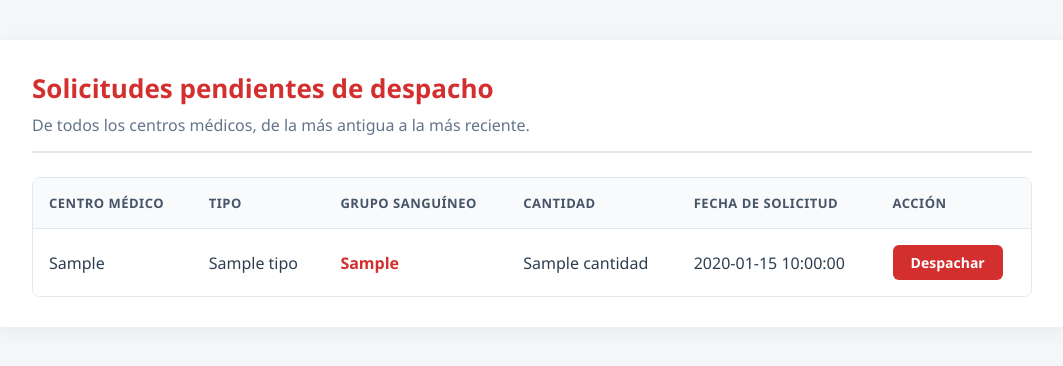
After one commit to Felipedlf339/Sistema-de-Gestion-de-Donaciones, a FastAPI app: template templates/solicitudes_pendientes.html in a window 1280 px wide. The commit adds this page. Shown: the top 366 px of the page, without its empty margins (108-1171 px from the left). Run offline with FastAPI, Linux system fonts and the light colour scheme; the template is opened without the code that fills it: most values are stand-ins (such as "Sample title", 1, 10 or a date in 2020).

Commit message:
feat: Agrega vista de solicitudes pendientes para el encargado de inventario

```diff
--- a/main.py
+++ b/main.py
@@ -4,6 +4,7 @@ from fastapi.templating import Jinja2Templates
 from gestion_donaciones.rutas import disponibilidad, elegibilidad, registro_donaciones
 from gestion_donaciones.rutas import registro_donantes as rutas_donantes
 from gestion_donaciones.database import inicializar_bd
+from gestion_donaciones.rutas import disponibilidad, elegibilidad, registro_donaciones, despachos
 
 inicializar_bd()
 app = FastAPI(title="Sistema de Gestión de Donaciones")
@@ -34,6 +35,7 @@ app.include_router(disponibilidad.router)
 app.include_router(elegibilidad.router)
 app.include_router(registro_donaciones.router)
 app.include_router(rutas_donantes.router)
+app.include_router(despachos.router)
 
 @app.get("/")
 def inicio(request: Request):
--- a/templates/panel_principal.html
+++ b/templates/panel_principal.html
@@ -34,6 +34,8 @@
     <button data-url="/elegibilidad">Elegibilidad</button>
     <button data-url="/donaciones/registrar">Registrar donación</button>
     <button data-url="/stock">Disponibilidad</button>
+    <button data-url="/stock">Disponibilidad</button>
+    <button data-url="/despachos/pendientes">Despachos</button>
   </nav>
 
   <iframe id="vista" name="vista"></iframe>
--- /dev/null
+++ b/templates/solicitudes_pendientes.html
@@ -0,0 +1,131 @@
+<!DOCTYPE html>
+<html lang="es">
+<head>
+    <meta charset="UTF-8">
+    <meta name="viewport" content="width=device-width, initial-scale=1.0">
+    <title>Solicitudes pendientes de despacho</title>
+    <style>
+        :root {
+            --primary-color: #d32f2f;
+            --bg-body: #f4f6f8;
+            --bg-card: #ffffff;
+            --text-main: #2c3e50;
+            --border-light: #e2e8f0;
+        }
+
+        body {
+            font-family: 'Segoe UI', system-ui, -apple-system, sans-serif;
+            background-color: var(--bg-body);
+            color: var(--text-main);
+            margin: 0;
+            padding: 40px 20px;
+        }
+
+        .contenedor {
+            max-width: 1000px;
+            margin: 0 auto;
+            background-color: var(--bg-card);
+            padding: 30px 40px;
+            border-radius: 12px;
+            box-shadow: 0 4px 20px rgba(0,0,0,0.05);
+        }
+
+        h2 {
+            color: var(--primary-color);
+            margin-top: 0;
+            font-size: 26px;
+            font-weight: 600;
+            margin-bottom: 8px;
+        }
+
+        .subtitulo {
+            color: #64748b;
+            margin: 0 0 24px;
+            padding-bottom: 15px;
+            border-bottom: 2px solid var(--border-light);
+        }
+
+        .tabla-contenedor {
+            border-radius: 8px;
+            overflow: hidden;
+            border: 1px solid var(--border-light);
+        }
+
+        table { width: 100%; border-collapse: collapse; background-color: white; }
+
+        th, td { padding: 16px; text-align: left; border-bottom: 1px solid var(--border-light); }
+
+        th {
+            background-color: #f8fafc;
+            color: #475569;
+            font-weight: 600;
+            font-size: 13px;
+            text-transform: uppercase;
+            letter-spacing: 0.5px;
+        }
+
+        tr:last-child td { border-bottom: none; }
+        tbody tr:hover { background-color: #f1f5f9; }
+
+        td strong { color: var(--primary-color); }
+
+        .btn-despachar {
+            display: inline-block;
+            background-color: var(--primary-color);
+            color: white;
+            text-decoration: none;
+            padding: 8px 18px;
+            border-radius: 6px;
+            font-weight: 600;
+            font-size: 14px;
+        }
+        .btn-despachar:hover { background-color: #b71c1c; }
+
+        .mensaje-vacio {
+            text-align: center;
+            color: #64748b;
+            padding: 40px;
+            font-style: italic;
+        }
+    </style>
+</head>
+<body>
+    <div class="contenedor">
+        <h2>Solicitudes pendientes de despacho</h2>
+        <p class="subtitulo">De todos los centros médicos, de la más antigua a la más reciente.</p>
+
+        <div class="tabla-contenedor">
+            {% if solicitudes %}
+            <table>
+                <thead>
+                    <tr>
+                        <th>Centro médico</th>
+                        <th>Tipo</th>
+                        <th>Grupo sanguíneo</th>
+                        <th>Cantidad</th>
+                        <th>Fecha de solicitud</th>
+                        <th>Acción</th>
+                    </tr>
+                </thead>
+                <tbody id="tabla-solicitudes">
+                    {% for solicitud in solicitudes %}
+                    <tr data-id-solicitud="{{ solicitud.id_solicitud }}">
+                        <td>{{ solicitud.centro_medico }}</td>
+                        <td>{{ solicitud.tipo }}</td>
+                        <td><strong>{{ solicitud.grupo_sanguineo }}</strong></td>
+                        <td>{{ solicitud.cantidad }}</td>
+                        <td>{{ solicitud.fecha }}</td>
+                        <td>
+                            <a class="btn-despachar" href="/despachos/nuevo?solicitud={{ solicitud.id_solicitud }}">Despachar</a>
+                        </td>
+                    </tr>
+                    {% endfor %}
+                </tbody>
+            </table>
+            {% else %}
+            <div class="mensaje-vacio">No hay solicitudes por despachar.</div>
+            {% endif %}
+        </div>
+    </div>
+</body>
+</html>
```
Also changed, not shown: gestion_donaciones/rutas/despachos.py (added, +56 -0 lines), poblar.py (+23 -0 lines), tests/test_solicitudes_pendientes.py (added, +179 -0 lines).
